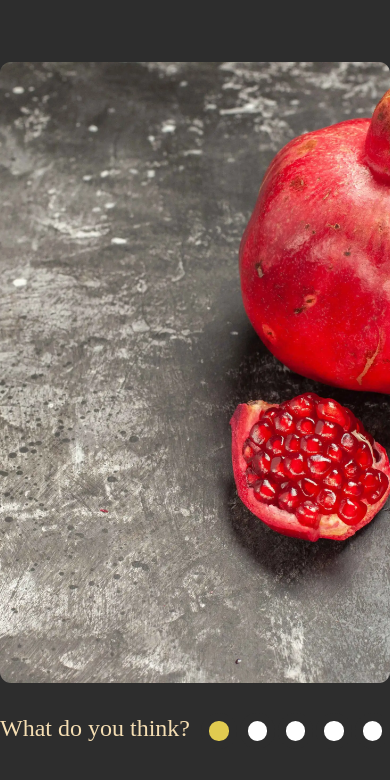
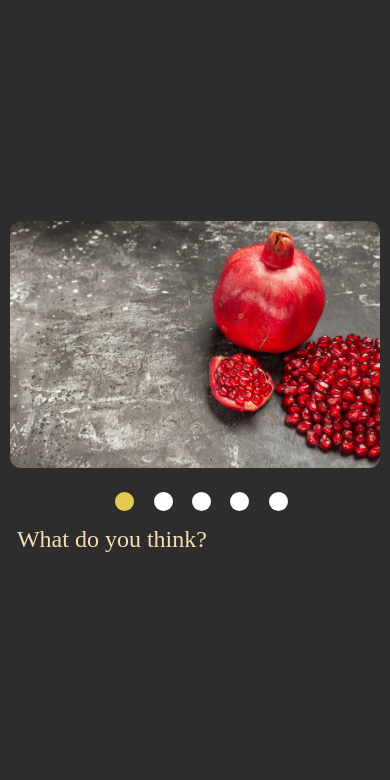
Before and after one commit to MarinaLitueva/cssMemSlider, a plain HTML site: page index.html in a window 390 px wide. Drawn offline with nearby package versions, Linux system fonts and the light colour scheme.

Commit message:
feat: add adaptive Sun May 15 17:13:27 RTZ 2022

```diff
--- a/index.html
+++ b/index.html
@@ -11,7 +11,7 @@
 <body>
 
 <div class="wrap">
-
+    <div class="slider-wrap">
         <div class="slider" id="slider">
             <input type="radio" name="radio" id="r-1" checked>
             <input type="radio" name="radio" id="r-2">
@@ -20,23 +20,28 @@
             <input type="radio" name="radio" id="r-5">
 
             <div class="slide slide1">
-            <div class="slide__img slider-1"></div>
+                <img src="images/slide-1.webp" class="img-fluid">
+                <!--<div class="slide__img slider-1"></div>-->
                 <p class="slide__desc">What do you think?</p>
             </div>
             <div class="slide slide2">
-            <div class="slide__img slider-2"></div>
+                <img src="images/slide-2.webp" class="img-fluid">
+                <!--<div class="slide__img slider-2"></div>-->
                 <p class="slide__desc">It's pretty refresh!</p>
             </div>
             <div class="slide slide3">
-            <div class="slide__img slider-3"></div>
+                <img src="images/slide-3.webp" class="img-fluid">
+               <!-- <div class="slide__img slider-3"></div>-->
                 <p class="slide__desc">It's very helpful!</p>
             </div>
             <div class="slide slide4">
-            <div class="slide__img slider-4"></div>
+                <img src="images/slide-4.webp" class="img-fluid">
+                <!--<div class="slide__img slider-4"></div>-->
                 <p class="slide__desc">It's good-looking! </p>
             </div>
             <div class="slide slide5">
-            <div class="slide__img slider-5"></div>
+                <img src="images/slide-5.webp" class="img-fluid">
+                <!--<div class="slide__img slider-5"></div>-->
                 <p class="slide__desc">Keep it up! </p>
             </div>
 
@@ -48,6 +53,8 @@
                 <label for="r-5" class="navigation__item label5"></label>
             </div>
         </div>
+
+    </div>
 </div>
 </body>
 </html>
--- a/style.css
+++ b/style.css
@@ -13,9 +13,23 @@
     background: #2d2d2d;
 }
 
+.img-fluid {
+    width: 100%;
+    height: auto;
+    object-fit: contain;
+    border-radius: .7rem;
+}
+
+.slider-wrap {
+    display: flex;
+    align-items: center;
+    justify-content: center;
+    width: 95%;
+}
+
 .slider {
     width: 60rem;
-    height: 45rem;;
+    height:  auto;
     margin: 0 auto;
     display: grid;
     grid-template-columns: 60% 40%;
@@ -76,27 +90,18 @@ input {
     opacity: 0;
     visibility: hidden;
     transition: visibility 0s 1.5s, opacity 1.5s linear;
-}
-
-.slide__img {
-    width: inherit;
-    height: inherit;
-    align-self: center;
-    background-size: cover;
-    background-position: center;
-    background-repeat: no-repeat;
-    border-radius: .7rem;
-    margin-bottom: 2rem;
+    user-select: none;
 }
 
 .slide__desc {
     width: 60%;
     font-size: 1.5rem;
+    line-height: 2.9rem;
+    margin-left: .45rem;
     color: wheat;
 }
 
-.slide1, .slide2, .slide3,
-.slide4, .slide5 {
+.slide {
     grid-row: 1 / span 2;
     grid-column: 1 / span 2;
 }
@@ -125,11 +130,11 @@ input {
     display: flex;
     align-items: center;
     gap: 0.2rem;
-    height: 1.5rem;
     grid-row: 2/3;
     grid-column: 2/3;
     justify-self: flex-end;
     align-self: flex-end;
+    margin-bottom: .2rem;
     user-select: none;
 }
 
@@ -141,3 +146,17 @@ input {
     background-color: white;
     cursor: pointer;
 }
+@media only screen and (min-width: 320px)  and (max-width: 550px) {
+    .navigation {
+        grid-column: 1/ span 3;
+        justify-self: center;
+        align-self: center;
+    }
+
+    .slide__desc {
+        width: 100%;
+        margin-top: calc(18% - 1%);
+        margin-bottom: calc(14.5% - 1%);
+        line-height: 1rem;
+    }
+}
```
Lines whose indentation alone changed are shown as unchanged.
